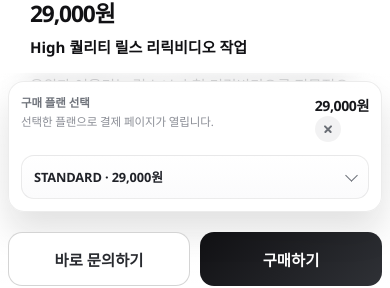
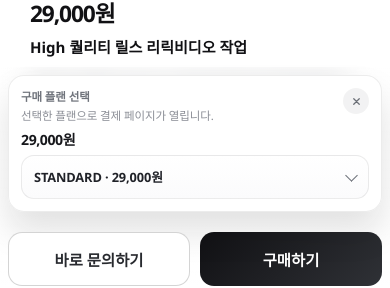
Before and after one commit to dearsmin21-cyber/hiparchive-site, a Next.js app: page / in a window 390 px wide. Both pictures are taken after a click on the button "구매하기". Shown: the part 550-838 px from the top of the page. Built offline with nearby package versions, Linux system fonts and the light colour scheme; a web font is replaced by a local one.

Commit message:
Stabilize mobile plan picker close icon

```diff
--- a/app/page.js
+++ b/app/page.js
@@ -797,45 +797,55 @@ export default function Page() {
                 <div className={styles.mobilePlanPickerLabel}>구매 플랜 선택</div>
                 <div className={styles.mobilePlanPickerHint}>선택한 플랜으로 결제 페이지가 열립니다.</div>
               </div>
-              <div className={styles.mobilePlanPickerActions}>
-                <div className={styles.mobilePlanPickerPriceBlock}>
-                  <strong className={styles.mobilePlanPickerPrice}>{activePackage.price}</strong>
-                  {activePackage.originalPrice ? (
-                    <div className={styles.mobilePlanPickerPriceMeta}>
-                      {activePackage.originalPrice}
-                    </div>
-                  ) : null}
-                </div>
               <button
                 type="button"
                 className={styles.mobilePlanPickerClose}
                 aria-label="플랜 선택 닫기"
                 onClick={() => setShowMobilePackagePicker(false)}
               >
-                  <span className={styles.mobilePlanPickerCloseLine} aria-hidden="true" />
-                  <span className={styles.mobilePlanPickerCloseLine} aria-hidden="true" />
+                <svg
+                  className={styles.mobilePlanPickerCloseIcon}
+                  viewBox="0 0 16 16"
+                  fill="none"
+                  aria-hidden="true"
+                >
+                  <path
+                    d="M4 4l8 8M12 4 4 12"
+                    stroke="currentColor"
+                    strokeWidth="1.8"
+                    strokeLinecap="round"
+                  />
+                </svg>
               </button>
             </div>
+
+            {activePackage.benefitLabel ? (
+              <div className={styles.mobilePlanPickerBenefit}>{activePackage.benefitLabel}</div>
+            ) : null}
+
+            <div className={styles.mobilePlanPickerPriceRow}>
+              <strong className={styles.mobilePlanPickerPrice}>{activePackage.price}</strong>
+              {activePackage.originalPrice ? (
+                <span className={styles.mobilePlanPickerOriginalPrice}>
+                  {activePackage.originalPrice}
+                </span>
+              ) : null}
             </div>
 
             <div className={styles.mobilePlanSelectWrap}>
-              {activePackage.benefitLabel ? (
-                <div className={styles.mobilePlanSelectBenefit}>{activePackage.benefitLabel}</div>
-              ) : null}
               <select
+                id="mobile-plan-select"
                 className={styles.mobilePlanSelect}
                 value={selectedPackage}
                 onChange={(event) => setSelectedPackage(event.target.value)}
-                aria-label="모바일 구매 플랜 선택"
               >
                 {packages.map((item) => (
                   <option key={item.id} value={item.id}>
                     {item.name} · {item.price}
-                    {item.benefitLabel ? " · 10% 할인" : ""}
+                    {item.benefitLabel ? ` · ${item.benefitLabel}` : ""}
                   </option>
                 ))}
               </select>
-              <span className={styles.mobilePlanSelectIcon} aria-hidden="true" />
             </div>
           </div>
 
--- a/app/page.module.css
+++ b/app/page.module.css
@@ -1809,7 +1809,9 @@
   }
 
   .mobilePlanPickerClose {
-    position: relative;
+    display: inline-flex;
+    align-items: center;
+    justify-content: center;
     width: 28px;
     height: 28px;
     padding: 0;
@@ -1821,22 +1823,10 @@
     flex: 0 0 auto;
   }
 
-  .mobilePlanPickerCloseLine {
-    position: absolute;
-    top: 50%;
-    left: 50%;
-    width: 10px;
-    height: 1.5px;
-    border-radius: 999px;
-    background: currentColor;
-  }
-
-  .mobilePlanPickerCloseLine:first-child {
-    transform: translate(-50%, -50%) rotate(45deg);
-  }
-
-  .mobilePlanPickerCloseLine:last-child {
-    transform: translate(-50%, -50%) rotate(-45deg);
+  .mobilePlanPickerCloseIcon {
+    width: 12px;
+    height: 12px;
+    display: block;
   }
 
   .mobilePlanPickerBenefit {
@@ -2499,6 +2489,11 @@
     height: 26px;
   }
 
+  .mobilePlanPickerCloseIcon {
+    width: 11px;
+    height: 11px;
+  }
+
   .mobilePlanSelect {
     min-height: 44px;
     padding: 0 36px 0 12px;
```
Lines whose indentation alone changed are shown as unchanged.
